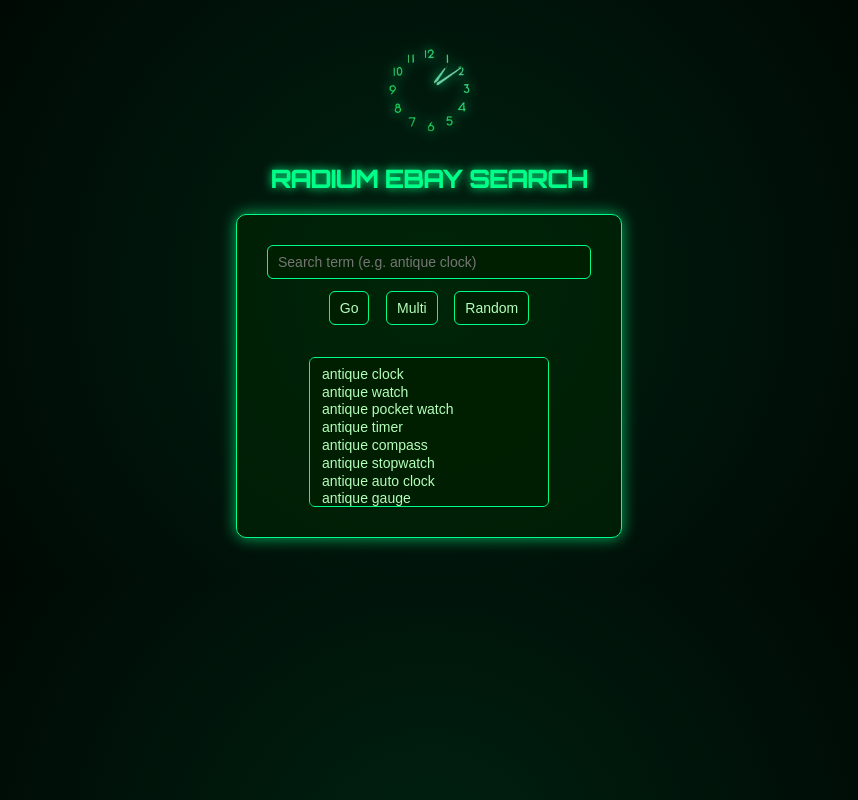
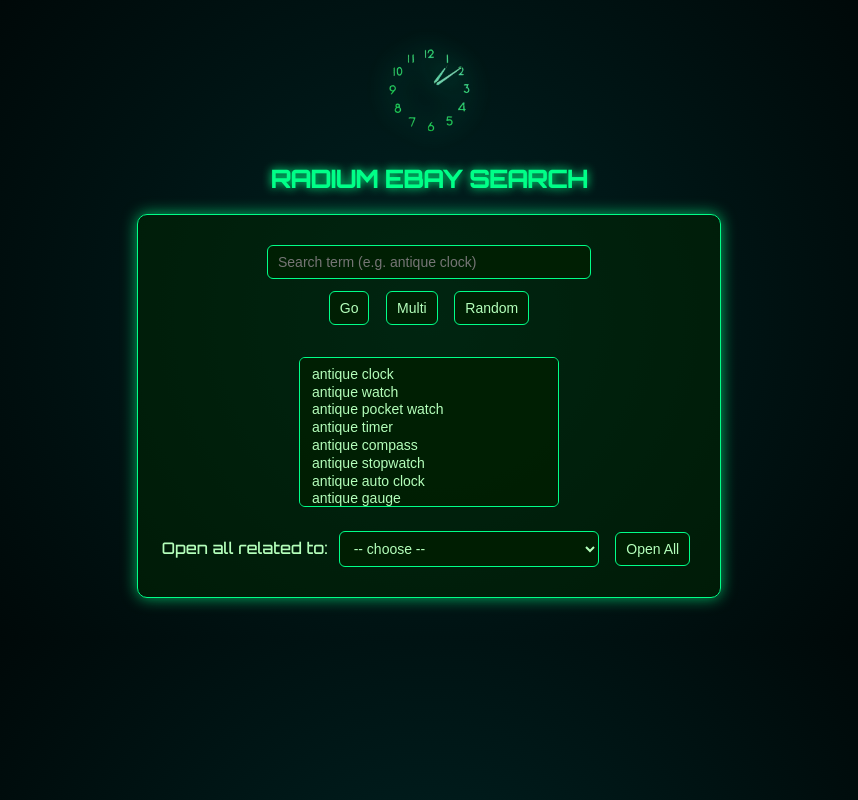
Before and after one commit to ratioactivity/EbaySearchTool, a plain HTML site: page index.html in a window 1280 px wide. Shown: the whole page, without its empty margins (211-1069 px from the left). Drawn offline with Linux system fonts and the light colour scheme.

Commit message:
Update index.html

```diff
--- a/index.html
+++ b/index.html
@@ -3,20 +3,26 @@
 <head>
 <meta charset="UTF-8">
 <meta name="viewport" content="width=device-width, initial-scale=1.0">
-<title>Radium Search Tool</title>
+<title>Radium Finder v4</title>
 <link href="https://fonts.googleapis.com/css2?family=Orbitron:wght@500&display=swap" rel="stylesheet">
 <style>
   body {
-    background: radial-gradient(circle at center, #021 0%, #000 100%);
+    background: radial-gradient(circle at center, #022 0%, #000 100%);
     color: #b4ffbb;
     font-family: 'Orbitron', sans-serif;
     text-align: center;
     padding: 2em;
+    overflow-x: hidden;
   }
   img {
     width: 100px;
     opacity: 0.8;
-    filter: drop-shadow(0 0 6px #00ff88);
+    filter: drop-shadow(0 0 10px #00ff88);
+    animation: pulse 3s infinite alternate;
+  }
+  @keyframes pulse {
+    from { filter: drop-shadow(0 0 6px #00ff88); }
+    to { filter: drop-shadow(0 0 20px #00ffcc); }
   }
   h2 {
     color: #00ff88;
@@ -52,12 +58,12 @@
     color: #002200;
   }
   select {
-    width: 240px;
+    width: 260px;
     max-height: 150px;
     overflow-y: scroll;
   }
-  datalist option {
-    color: #002200;
+  .openAllBox {
+    margin-top: 12px;
   }
 </style>
 </head>
@@ -73,11 +79,30 @@
     <button onclick="randomSearch()">Random</button>
     <br><br>
     <select id="presetSearches" multiple size="8"></select>
+    <div class="openAllBox">
+      <label for="categorySelect">Open all related to: </label>
+      <select id="categorySelect">
+        <option value="">-- choose --</option>
+        <option value="antique">Antique</option>
+        <option value="vintage">Vintage</option>
+        <option value="clock">Clock</option>
+        <option value="watch">Watch</option>
+        <option value="pocket watch">Pocket Watch</option>
+        <option value="luminous">Luminous</option>
+      </select>
+      <button onclick="openCategory()">Open All</button>
+    </div>
   </div>
 
 <script>
-const baseURL = "https://www.ebay.com/sch/i.html?_from=R40&_sacat=0&_sop=15&_fsrp=1&rt=nc&Time%2520Period%2520Manufactured=1900%252D1919%7C1920%252D1949%7C1950%252D1959%7C1960%252D1969%7C1970%252D1979&Movement=Mechanical%7C!&Antique=Yes&_nkw=";
+/* ✅ BASE URL: matches your original exactly */
+function buildEbayURL(term) {
+  const filters = "&Time%2520Period%2520Manufactured=1900%252D1919%7C1920%252D1949%7C1950%252D1959%7C1960%252D1969%7C1970%252D1979&Movement=Mechanical%7CAutomatic%2520Mechanical%7C!&Antique=Yes";
+  const base = "https://www.ebay.com/sch/i.html?_dcat=261602&_fsrp=1&rt=nc&_from=R40&_sacat=0&_sop=15&_nkw=";
+  return base + encodeURIComponent(term.trim().replace(/\s+/g, '+')) + filters;
+}
 
+/* ✅ Preset list */
 const presetTerms = [
   "antique clock","antique watch","antique pocket watch","antique timer","antique compass",
   "antique stopwatch","antique auto clock","antique gauge","vintage watch","vintage pocket watch",
@@ -94,7 +119,7 @@ const presetTerms = [
   "uranium","uranium glass","vaseline glass","fiestaware"
 ];
 
-// populate dropdown and datalist
+/* ✅ Load presets and autocomplete */
 const select = document.getElementById("presetSearches");
 const datalist = document.getElementById("suggestions");
 presetTerms.forEach(term => {
@@ -106,21 +131,28 @@ presetTerms.forEach(term => {
   select.appendChild(opt2);
 });
 
-function buildURL(term) {
-  return baseURL + encodeURIComponent(term.trim().replace(/\s+/g, '+'));
-}
+/* ✅ Main search buttons */
 function searchEbay() {
   const input = document.getElementById("customSearch").value.trim();
-  if (input) window.open(buildURL(input), "_blank");
+  if (input) window.open(buildEbayURL(input), "_blank");
 }
 function searchMultiple() {
   const selected = Array.from(select.selectedOptions).map(o => o.value);
-  if (selected.length === 0) return alert("Select at least one search term!");
-  selected.forEach(term => window.open(buildURL(term), "_blank"));
+  if (!selected.length) return alert("Select at least one search term!");
+  selected.forEach(term => window.open(buildEbayURL(term), "_blank"));
 }
 function randomSearch() {
   const randomTerm = presetTerms[Math.floor(Math.random() * presetTerms.length)];
-  window.open(buildURL(randomTerm), "_blank");
+  window.open(buildEbayURL(randomTerm), "_blank");
+}
+
+/* ✅ Open-All category selector */
+function openCategory() {
+  const category = document.getElementById("categorySelect").value;
+  if (!category) return alert("Pick a category first!");
+  const matches = presetTerms.filter(term => term.toLowerCase().includes(category.toLowerCase()));
+  if (!matches.length) return alert("No matches found!");
+  matches.forEach(term => window.open(buildEbayURL(term), "_blank"));
 }
 </script>
 </body>
```
